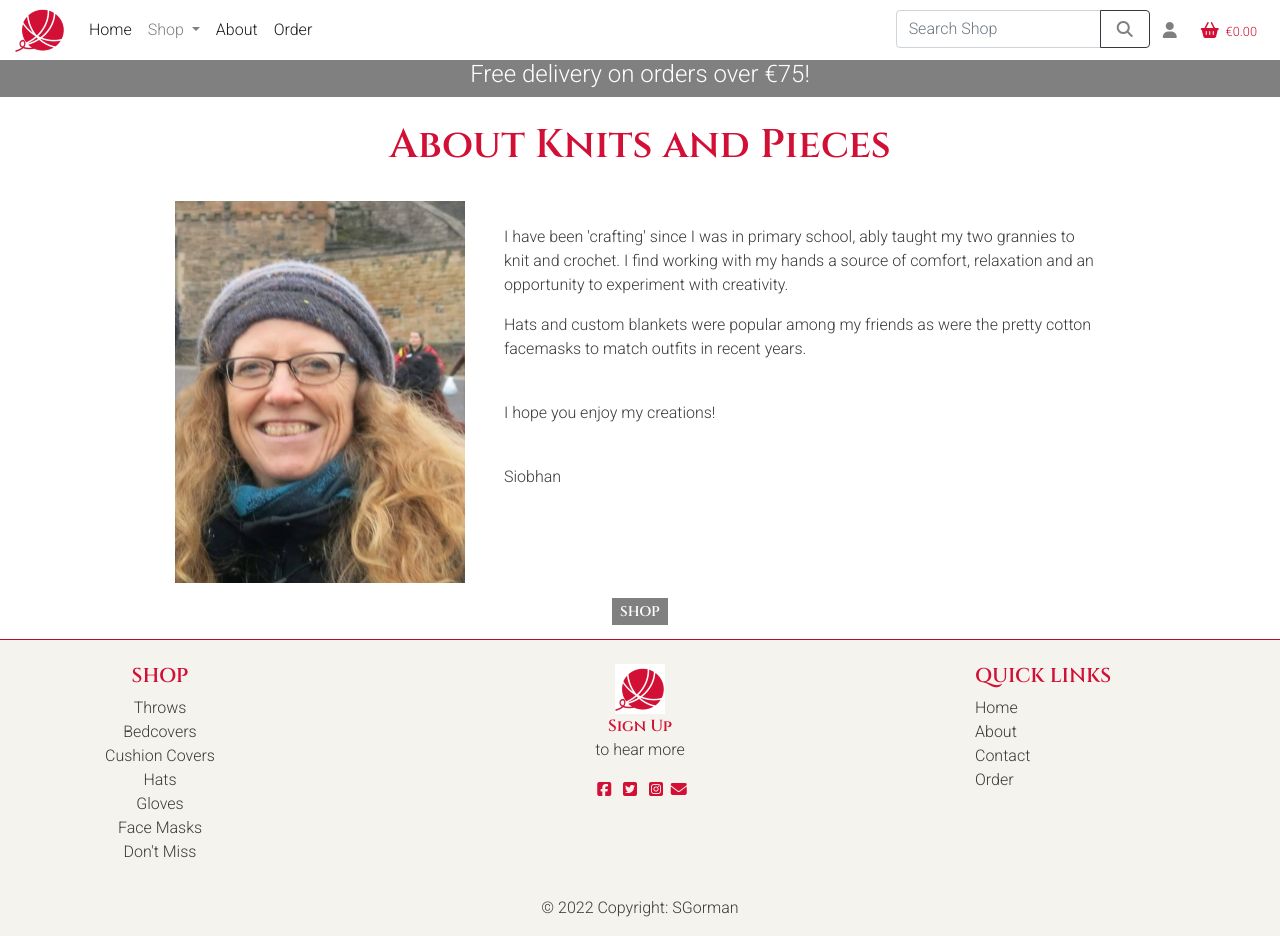
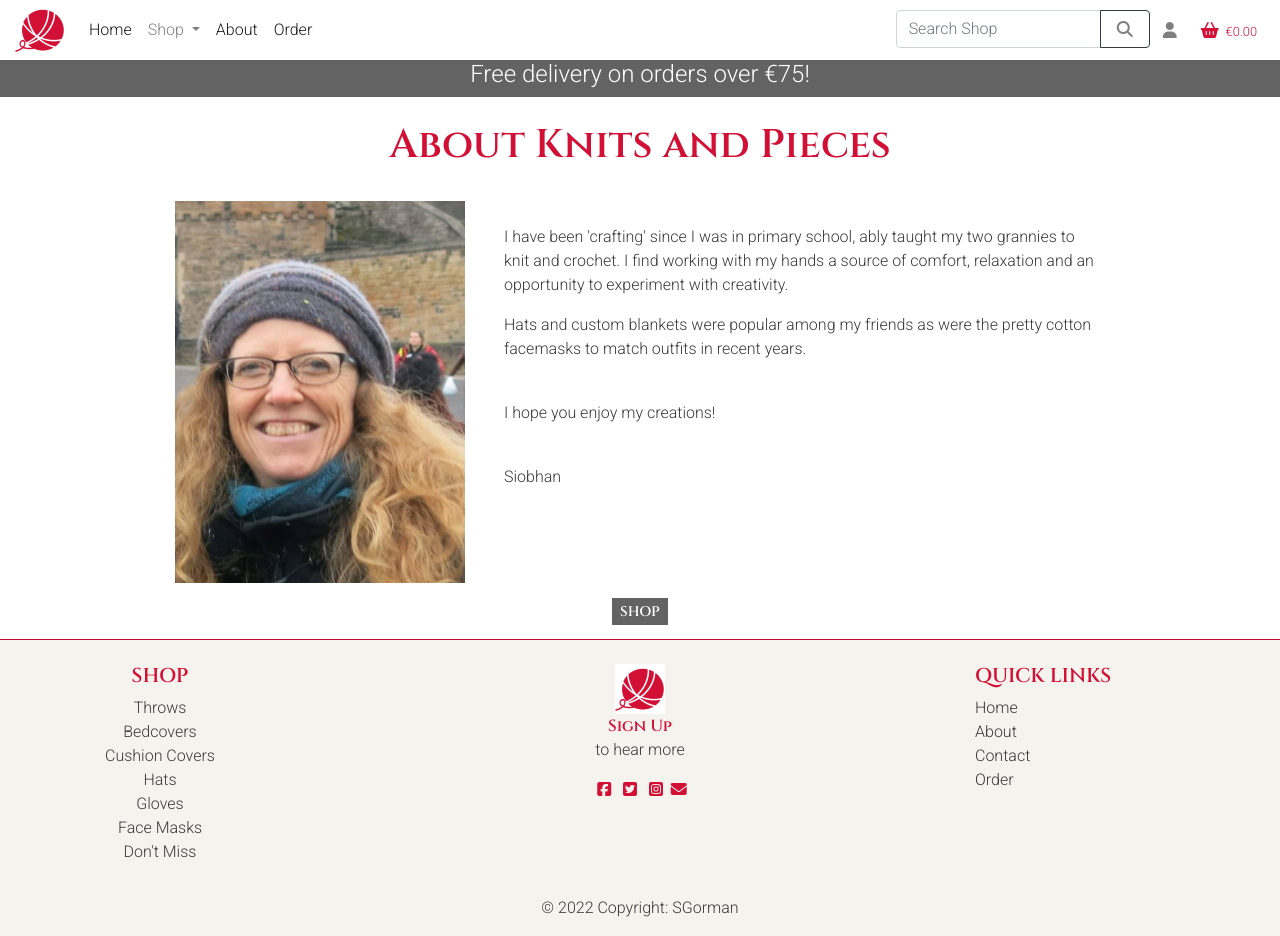
Before and after one commit to siobhanlgorman/knits-and-pieces, a Django app: page /about/ in a window 1280 px wide. Run offline with Django 3.2, Linux system fonts and the light colour scheme; some libraries are stand-ins or nearby versions; some web fonts are replaced.

Commit message:
Fix grey background color contrast issues by darkening grey

```diff
--- a/bag/templates/bag/bag.html
+++ b/bag/templates/bag/bag.html
@@ -62,7 +62,7 @@
                                                 <div class="input-group">
                                                     <div class="input-group-prepend">
                                                         <button class="decrement-qty btn btn-sm btn-grey rounded-0"
-                                                            data-item_id="{{ item.item_id }}" id="decrement-qty_{{ item.item_id }}">
+                                                            data-item_id="{{ item.item_id }}" id="decrement-qty_{{ item.item_id }}" aria-label="minus">
                                                             <span>
                                                                 <i class="fas fa-minus fa-sm"></i>
                                                             </span>
@@ -74,7 +74,7 @@
                                                         id="id_qty_{{ item.item_id }}">
                                                     <div class="input-group-append">
                                                         <button class="increment-qty btn btn-sm btn-grey rounded-0"
-                                                            data-item_id="{{ item.item_id }}" id="increment-qty_{{ item.item_id }}">
+                                                            data-item_id="{{ item.item_id }}" id="increment-qty_{{ item.item_id }}" aria-label="plus">
                                                             <span>
                                                                 <i class="fas fa-plus fa-sm"></i>
                                                             </span>
--- a/products/templates/products/product_detail.html
+++ b/products/templates/products/product_detail.html
@@ -110,17 +110,17 @@
                             <div class="input-group">
                                 <div class="input-group-prepend">
                                     <button class="decrement-qty btn btn-grey btn-sm rounded-0"
-                                        data-item_id="{{ product.id }}" id="decrement-qty_{{ product.id }}">
+                                        data-item_id="{{ product.id }}" id="decrement-qty_{{ product.id }}" aria-label="Subtract">
                                         <span class="icon">
                                             <i class="fas fa-minus"></i>
                                         </span>
                                     </button>
                                 </div>
                                 <input class="form-control qty_input" type="number" name="quantity" value="1" min="1"
-                                    max="99" data-item_id="{{ product.id }}" id="id_qty_{{ product.id }}">
+                                    max="99" data-item_id="{{ product.id }}" id="id_qty_{{ product.id }}" >
                                 <div class="input-group-append">
                                     <button class="increment-qty btn btn-grey btn-sm rounded-0"
-                                        data-item_id="{{ product.id }}" id="increment-qty_{{ product.id }}">
+                                        data-item_id="{{ product.id }}" id="increment-qty_{{ product.id }}" aria-label="Add">
                                         <span class="icon">
                                             <i class="fas fa-plus"></i>
                                         </span>
--- a/static/css/base.css
+++ b/static/css/base.css
@@ -45,10 +45,17 @@ footer i {
 }
 
 #banner {
-    background-color: #808080;
+    background-color: hsl(0, 0%, 39%);
     color: white;
+    font-size: largest;
+
 
 }
+/*
+#banner h4 {
+    font-size: large;
+    font-weight: 600;
+} */
 
 .logo-font {
     text-transform: uppercase;
@@ -161,7 +168,7 @@ a:focus {
 }
 
 .btn-grey {
-    background-color: gray;
+    background-color: hsl(0, 0%, 39%);
 
     color: #fff;
 
```
